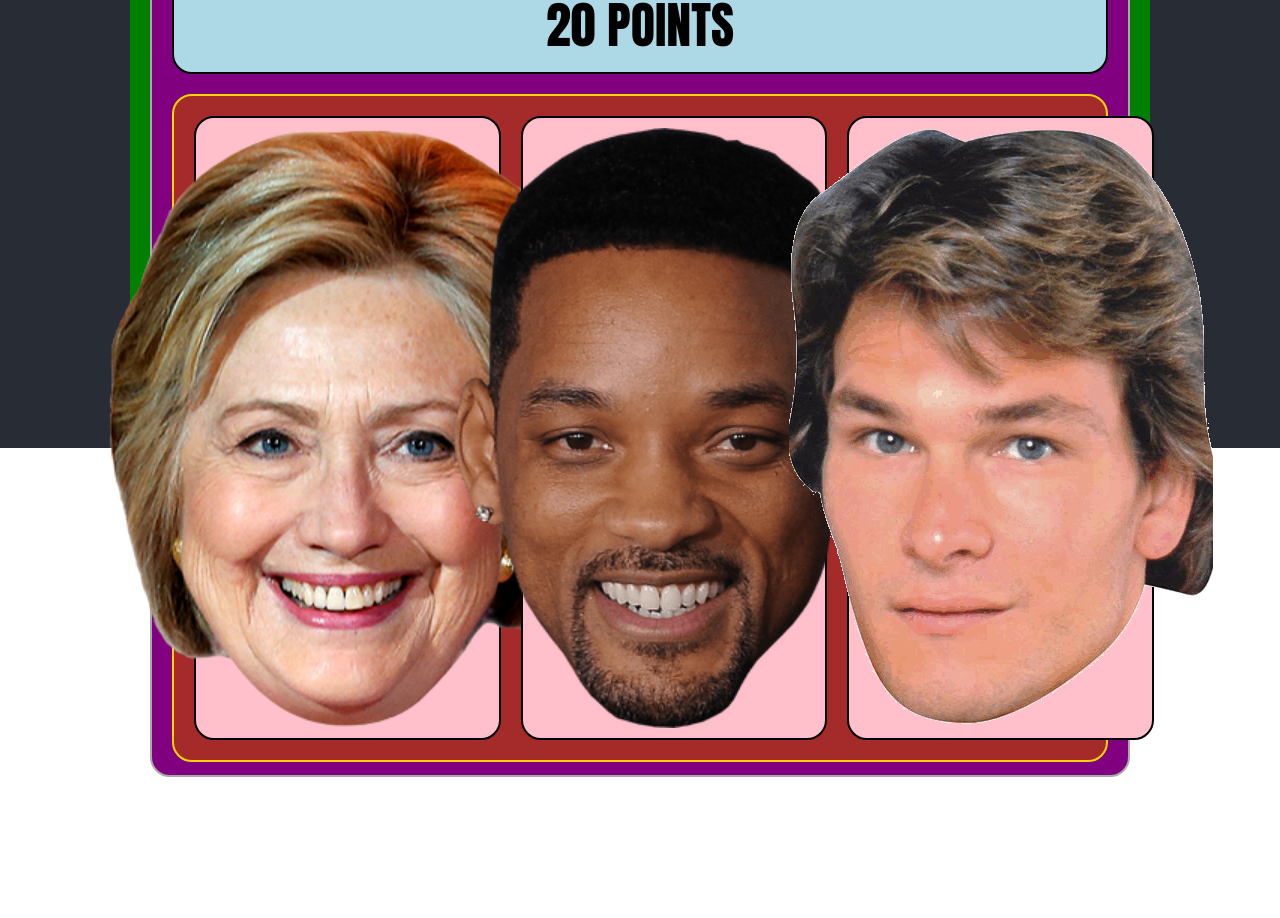
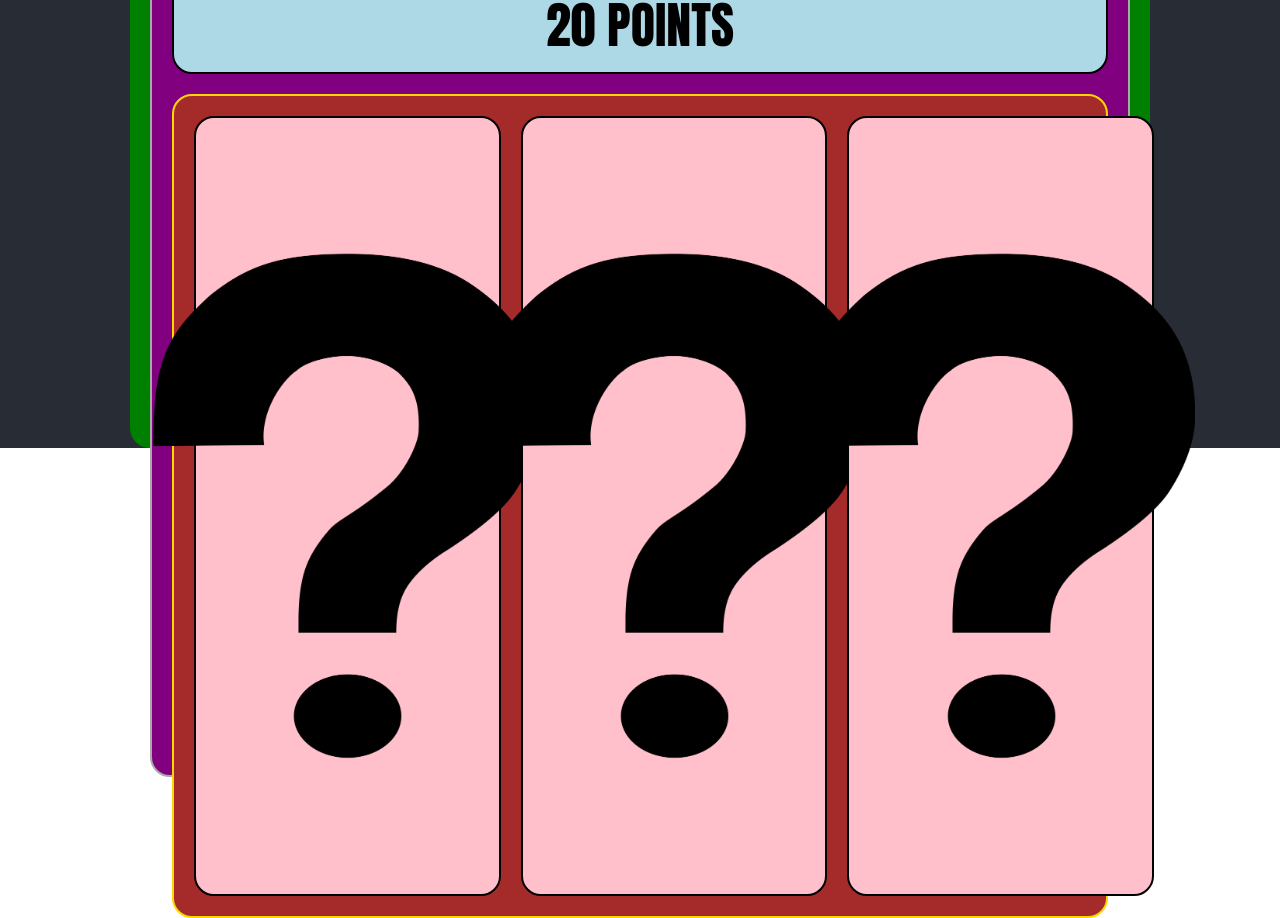
Before and after one commit to howlinbash/swayze, a React (Create React App) app: page / in a window 1280 px wide. Shown: the part 372-1290 px from the top of the page. Before the commit the page ends 1149 px from the top, so only its background shows below. Built offline with nearby package versions, Linux system fonts and the light colour scheme.

Commit message:
Add spinner

```diff
--- a/src/App.js
+++ b/src/App.js
@@ -5,14 +5,26 @@ import Wheel from './Wheel';
 import './App.css';
 
 class App extends Component {
+  constructor(props) {
+    super(props);
+    this.state = { isSpinning: false }
+    this.toggleSpinner = this.toggleSpinner.bind(this);
+  }
+
+  toggleSpinner() {
+    this.setState(state => ({
+      isSpinning: !state.isSpinning
+    }));
+  }
+
   render() {
     return (
       <div className="app">
         <div className="machine">
-          <Marquee />
+          <Marquee onClick={this.toggleSpinner} />
           <div className="console">
             <PointsBoard />
-            <Wheel />
+            <Wheel isSpinning={this.state.isSpinning} />
           </div>
         </div>
       </div>
--- a/src/Marquee.js
+++ b/src/Marquee.js
@@ -1,8 +1,8 @@
 import React from 'react';
 import './Marquee.css';
 
-const Marquee = () => (
-  <div className="marquee">
+const Marquee = ({ onClick }) => (
+  <div className="marquee" onClick={onClick} >
     <div className="marqueeText">
       SPLAT-A-PAT
     </div>
--- a/src/Wheel.js
+++ b/src/Wheel.js
@@ -1,17 +1,17 @@
 import React from 'react';
-import { hilary, pat, will } from './faces';
+import { pat, question } from './faces';
 import './Wheel.css';
 
-const Wheel = () => (
+const Wheel = ({ isSpinning }) => (
   <div className="wheel">
     <div className="window a">
-      <img src={hilary} />
+      <img src={isSpinning ? pat : question} />
     </div>
     <div className="window b">
-      <img src={will} />
+      <img src={isSpinning ? pat : question} />
     </div>
     <div className="window c">
-      <img src={pat} />
+      <img src={isSpinning ? pat : question} />
     </div>
   </div>
 );
--- a/src/faces/index.js
+++ b/src/faces/index.js
@@ -3,4 +3,5 @@ export { default as hilary } from './hilary.png';
 export { default as jeff } from './jeff.png';
 export { default as meryl } from './meryl.png';
 export { default as pat } from './pat.png';
+export { default as question } from './question.png';
 export { default as will } from './will.png';
```
Also changed, not shown: src/faces/question.png (added).
